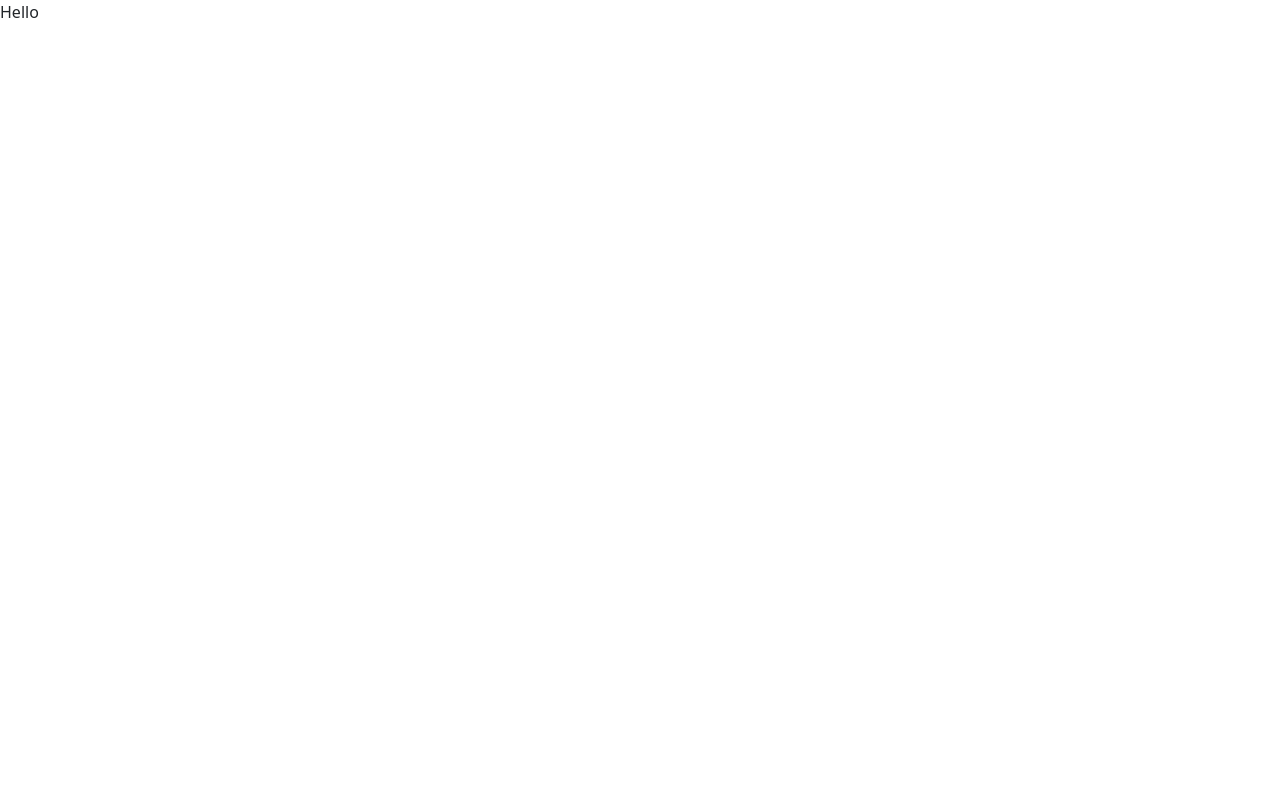
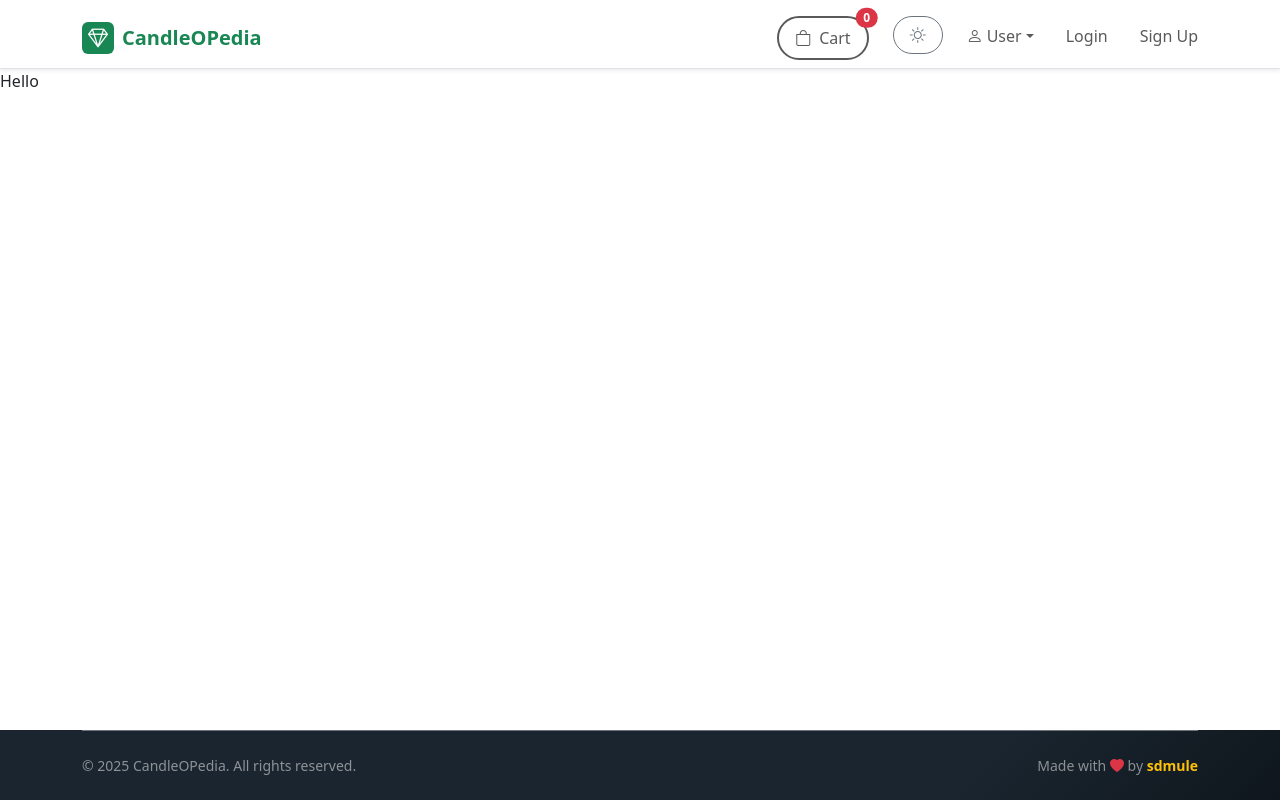
Before and after one commit to sdmule/CandleOPedia, a React (Vite) app in the folder candleopedia/: page / in a window 1280 px wide. Built offline with nearby package versions, Linux system fonts and the light colour scheme.

Commit message:
Header and Footer components added

```diff
--- a/candleopedia/index.html
+++ b/candleopedia/index.html
@@ -8,12 +8,12 @@
     <link
       href="https://cdn.jsdelivr.net/npm/bootstrap@5.3.7/dist/css/bootstrap.min.css"
       rel="stylesheet"
-      integrity="sha384-sRIl4kxILFvY47J16cr9ZwB07vP4J8+LH7qKQnuqkuIAvNWLzeN8tE5YBujZqJLB"
+      integrity="sha384-LN+7fdVzj6u52u30Kp6M/trliBMCMKTyK833zpbD+pXdCLuTusPj697FH4R/5mcr"
       crossorigin="anonymous"
     />
     <script
       src="https://cdn.jsdelivr.net/npm/bootstrap@5.3.7/dist/js/bootstrap.bundle.min.js"
-      integrity="sha384-FKyoEForCGlyvwx9Hj09JcYn3nv7wiPVlz7YYwJrWVcXK/BmnVDxM+D2scQbITxI"
+      integrity="sha384-ndDqU0Gzau9qJ1lfW4pNLlhNTkCfHzAVBReH9diLvGRem5+R9g2FzA8ZGN954O5Q"
       crossorigin="anonymous"
     ></script>
     <link
--- a/candleopedia/src/App.jsx
+++ b/candleopedia/src/App.jsx
@@ -1,5 +1,14 @@
+import Footer from "./components/layout/Footer";
+import Header from "./components/layout/Header";
+
 function App() {
-  return <>Hello</>;
+  return (
+    <div className="d-flex flex-column min-vh-100">
+      <Header />
+      <main className="flex-grow-1">Hello</main>
+      <Footer />
+    </div>
+  );
 }
 
 export default App;
--- /dev/null
+++ b/candleopedia/src/components/layout/Footer.jsx
@@ -0,0 +1,31 @@
+function Footer() {
+  return (
+    <footer
+      className="mt-5 position-relative"
+      style={{
+        background: "linear-gradient(135deg,  #1a252f 75%, #0f171d 100%)",
+        color: "#ffffff",
+      }}
+    >
+      <div className="container position-relative">
+        <div className="border-top border-secondary">
+          <div className="row py-4">
+            <div className="col-md-6">
+              <p className="mb-0 text-white-50 small">
+                © 2025 CandleOPedia. All rights reserved.
+              </p>
+            </div>
+            <div className="col-md-6 text-md-end">
+              <p className="mb-0 text-white-50 small">
+                Made with <i className="bi bi-heart-fill text-danger"></i> by
+                <span className="text-warning fw-semibold"> sdmule</span>
+              </p>
+            </div>
+          </div>
+        </div>
+      </div>
+    </footer>
+  );
+}
+
+export default Footer;
--- /dev/null
+++ b/candleopedia/src/components/layout/Header.jsx
@@ -0,0 +1,124 @@
+function Header() {
+  return (
+    <nav className="navbar navbar-expand-sm pt-3 border-bottom shadow-sm">
+      <div className="container">
+        <a
+          className="navbar-brand fw-bold d-flex align-items-center text-success"
+          href="/"
+        >
+          <div
+            className="me-2 bg-success rounded-2 d-flex align-items-center justify-content-center"
+            style={{ width: "32px", height: "32px" }}
+          >
+            <i className="bi bi-gem text-white"></i>
+          </div>
+          CandleOPedia
+        </a>
+
+        <button
+          className="navbar-toggler"
+          type="button"
+          data-bs-toggle="collapse"
+          data-bs-target="#navbarNav"
+          aria-controls="navbarNav"
+          aria-expanded="false"
+          aria-label="Toggle navigation"
+        >
+          <span className="navbar-toggler-icon"></span>
+        </button>
+
+        <div className="collapse navbar-collapse" id="navbarNav">
+          <ul className="navbar-nav ms-auto">
+            <li className="nav-item me-4">
+              <a
+                className="nav-link position-relative btn btn-outline-success rounded-pill px-3 border-2"
+                href="/cart"
+                style={{
+                  borderWidth: "2px",
+                  borderStyle: "solid",
+                  transition: "all 0.3s ease",
+                }}
+              >
+                <i className="bi bi-bag me-2"></i>Cart
+                <span className="position-absolute top-0 start-100 translate-middle badge rounded-pill bg-danger">
+                  0
+                </span>
+              </a>
+            </li>
+
+            <li className="nav-item me-3">
+              <button
+                className="btn btn-outline-secondary rounded-pill px-3"
+                onclick="toggleTheme()"
+              >
+                <i className="bi bi-sun"></i>
+              </button>
+            </li>
+
+            <li className="nav-item dropdown">
+              <button
+                className="nav-link dropdown-toggle btn btn-link"
+                type="button"
+                id="navbarDropdown"
+                data-bs-toggle="dropdown"
+                aria-expanded="false"
+              >
+                <i className="bi bi-person me-1"></i>
+                User
+              </button>
+              <ul
+                className="dropdown-menu dropdown-menu-end"
+                aria-labelledby="navbarDropdown"
+                style={{ minWidth: "200px" }}
+              >
+                <li>
+                  <a className="dropdown-item" href="#">
+                    <i className="bi bi-cart me-2"></i>
+                    My Orders
+                  </a>
+                </li>
+                <li>
+                  <hr className="dropdown-divider" />
+                </li>
+                <li>
+                  <a className="dropdown-item" href="#">
+                    <i className="bi bi-box me-2"></i>
+                    Manage Products
+                  </a>
+                </li>
+                <li>
+                  <a className="dropdown-item" href="#">
+                    <i className="bi bi-clipboard-data me-2"></i>
+                    Manage Orders
+                  </a>
+                </li>
+                <li>
+                  <hr className="dropdown-divider" />
+                </li>
+                <li>
+                  <button className="dropdown-item" onclick="logout()">
+                    <i className="bi bi-box-arrow-right me-2"></i>
+                    Logout
+                  </button>
+                </li>
+              </ul>
+            </li>
+
+            <li className="nav-item me-2">
+              <a className="nav-link px-4 py-2" href="#">
+                Login
+              </a>
+            </li>
+            <li className="nav-item">
+              <a className="nav-link px-0 py-2" href="#">
+                Sign Up
+              </a>
+            </li>
+          </ul>
+        </div>
+      </div>
+    </nav>
+  );
+}
+
+export default Header;
--- /dev/null
+++ b/candleopedia/src/pages/Home.jsx
@@ -0,0 +1,5 @@
+function Home() {
+  return <>Home</>;
+}
+
+export default Home;
--- /dev/null
+++ b/candleopedia/src/pages/auth/Login.jsx
@@ -0,0 +1,5 @@
+function Login() {
+  return <>Login</>;
+}
+
+export default Login;
--- /dev/null
+++ b/candleopedia/src/pages/auth/Register.jsx
@@ -0,0 +1,5 @@
+function Register() {
+  return <>Register</>;
+}
+
+export default Register;
--- /dev/null
+++ b/candleopedia/src/pages/shop/Cart.jsx
@@ -0,0 +1,5 @@
+function Cart() {
+  return <>Cart</>;
+}
+
+export default Cart;
```
